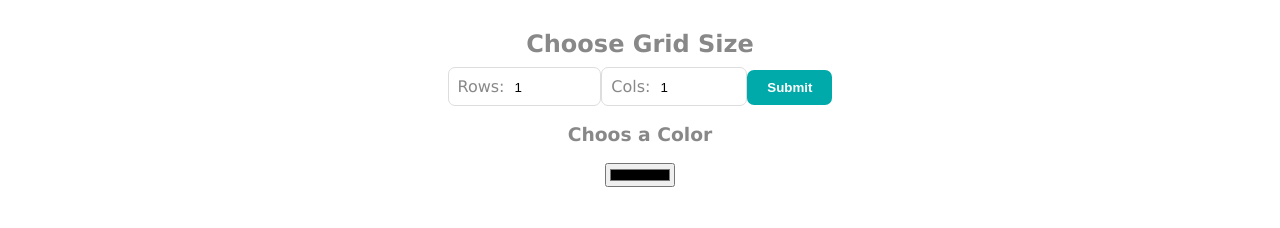
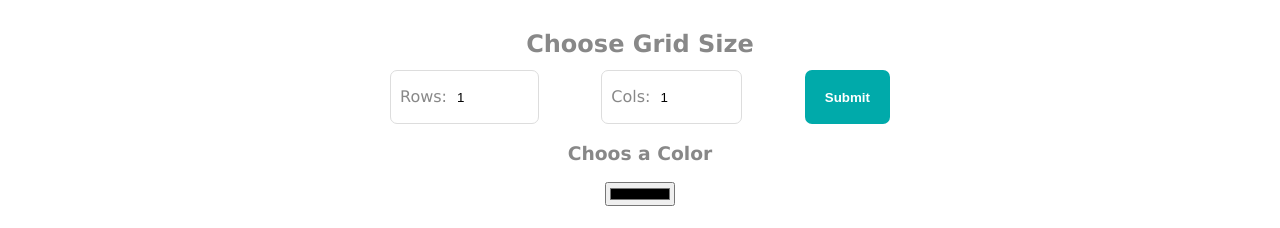
Before and after one commit to Alishakhov/pixel-art-maker, a plain HTML site: page index.html in a window 1280 px wide. Shown: the part 120-348 px from the top of the page. Drawn offline with nearby package versions, Linux system fonts and the light colour scheme.

Commit message:
Add new css rules to the form element

```diff
--- a/css/styles.css
+++ b/css/styles.css
@@ -90,6 +90,14 @@ input[type=number] {
     padding: .5em;
 }
 
+form#sizePicker{
+    margin: 0 auto;
+    width:50%;
+    max-width: 500px;
+    display: flex;
+    flex-wrap: wrap;
+    justify-content: space-between;
+}
 
 .main {
     font-family:Verdana, Geneva, Tahoma, sans-serif;
```
